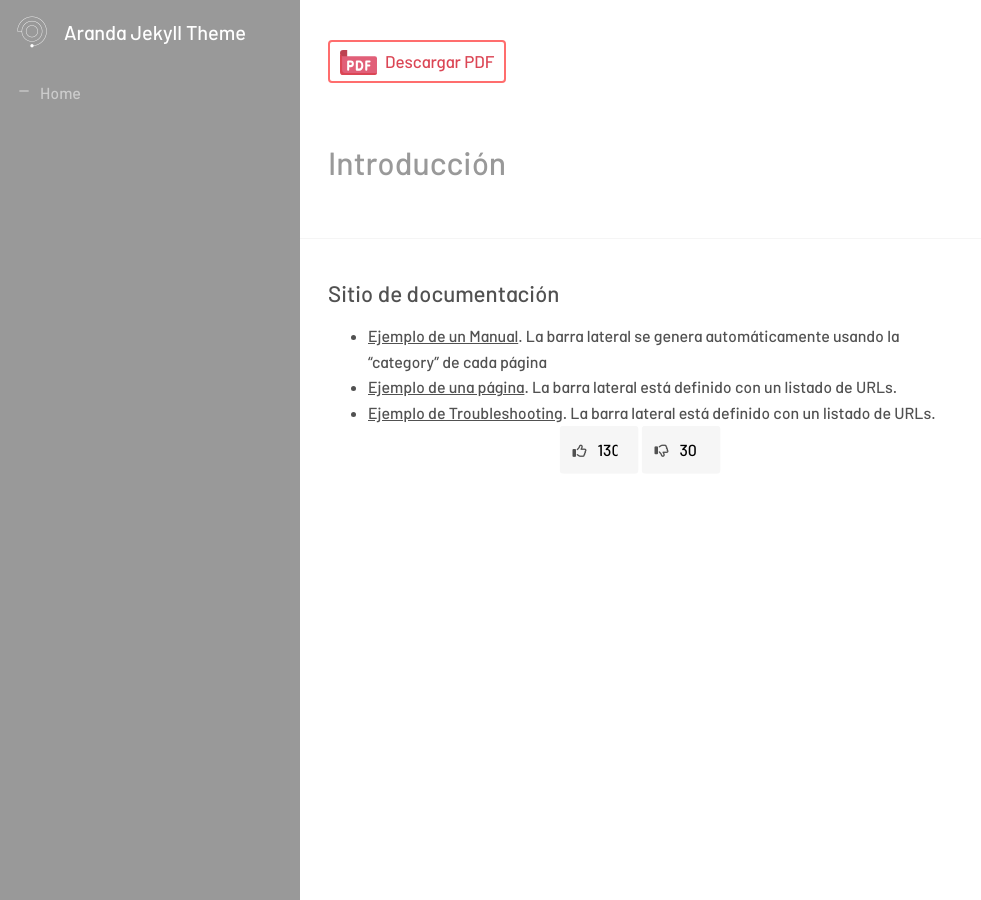
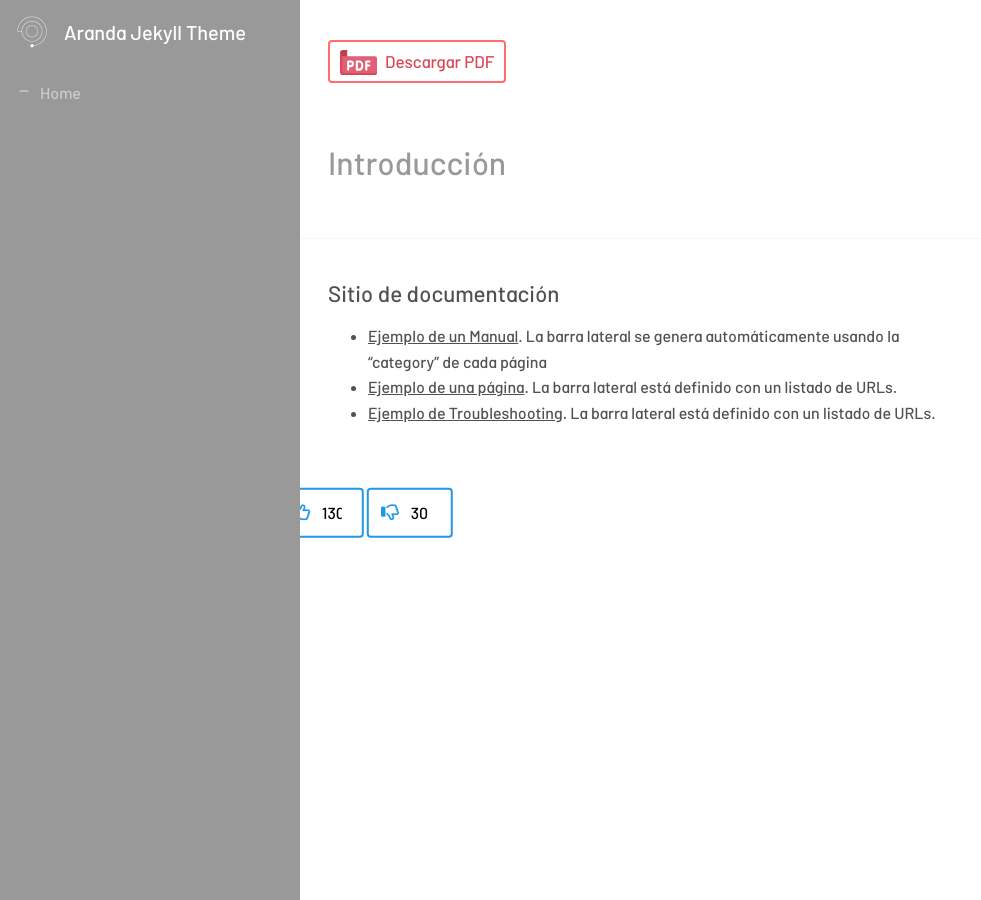
Before and after one commit to Nats85/Manuales-Aranda-Apis, a Jekyll site: the page built from index.md, in a window 1280 px wide. Shown: the whole page, without its empty margins (0-981 px from the left). Built offline with Jekyll 4.4.1, drawn with Linux system fonts in a browser that asks for light colours; nearby versions of some CDN libraries.

Commit message:
Update _vote-count.scss

```diff
--- a/_sass/base/_vote-count.scss
+++ b/_sass/base/_vote-count.scss
@@ -8,26 +8,30 @@
 
     .container{
         position: absolute;
-        top: 50%;
-        left: 50%;
+        top: 57%;
+        left: 28%;
         transform: translate(-50%, -50%);
     }
 
     .like, .dislike {
         display: inline-block;
-        margin-bottom: 0;
+        margin-bottom: 0px;
         font-weight: normal;
         text-align: center;
         vertical-align: middle;
         cursor: pointer;
-        background: #f6f6f6;
         border: 1px solid transparent;
         white-space: nowrap;
         padding: 6px 12px;
-        font-size: 14px;
+        font-size: 18px;
         line-height: 1.428571429;
         border-radius: 4px;
+        color: #2099e8;
+        background-color: #fff;
+        border: 2px solid #2199e8;
+
     }
+
     .qty1, .qty2 {
         border: none;
         width:20px;
```
